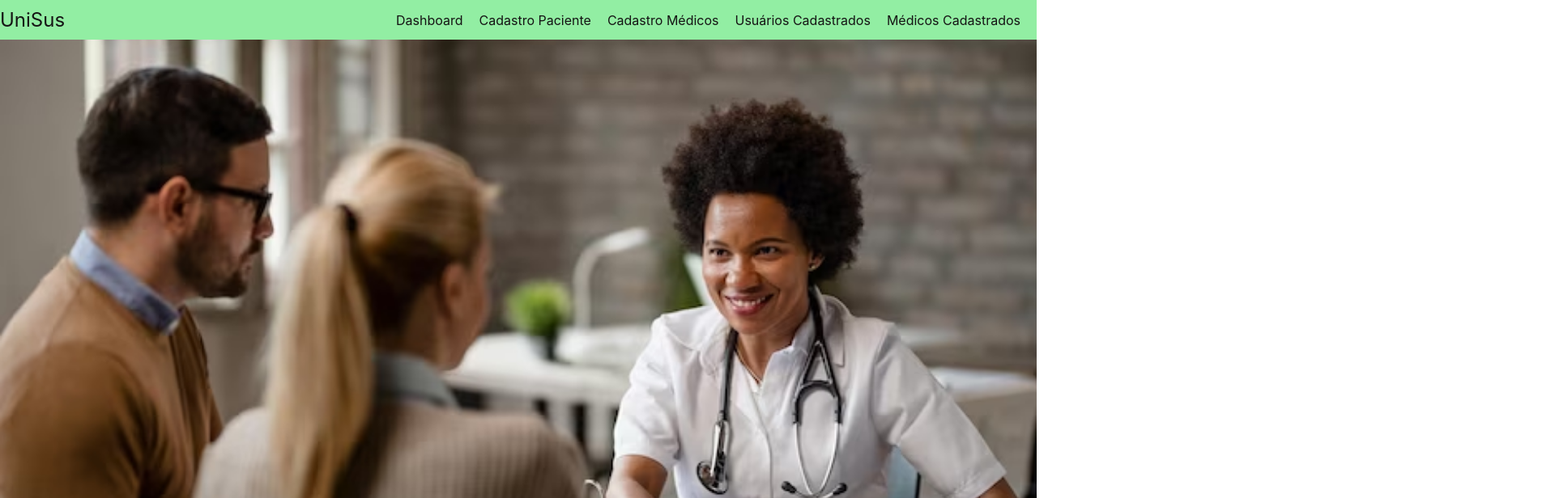
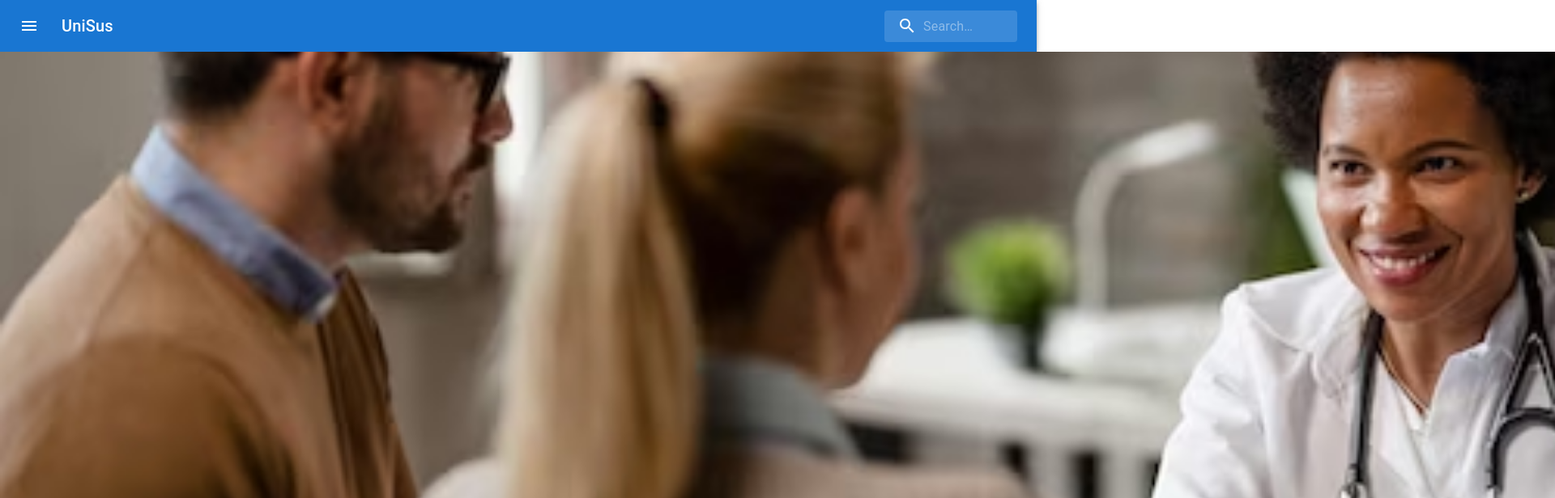
Before and after one commit to jadelcruz1/UniSus, a React (Create React App) app: page / in a window 1280 px wide. Shown: the top 616 px of the page at 81% size, 1920 px wide, since content can reach past the window. Built offline with nearby package versions, Linux system fonts and the light colour scheme.

Commit message:
novo header com menu lateral

```diff
--- a/src/components/Header.js
+++ b/src/components/Header.js
@@ -1,39 +1,128 @@
-// Header.js
-import React from 'react';
+import * as React from 'react';
 import { Link } from 'react-router-dom';
-import './Header.css';
+import { styled, alpha } from '@mui/material/styles';
+import AppBar from '@mui/material/AppBar';
+import Box from '@mui/material/Box';
+import Toolbar from '@mui/material/Toolbar';
+import IconButton from '@mui/material/IconButton';
+import Typography from '@mui/material/Typography';
+import InputBase from '@mui/material/InputBase';
+import MenuIcon from '@mui/icons-material/Menu';
+import SearchIcon from '@mui/icons-material/Search';
+import Drawer from '@mui/material/Drawer';
 
-const Header = () => {
+const Search = styled('div')(({ theme }) => ({
+  position: 'relative',
+  borderRadius: theme.shape.borderRadius,
+  backgroundColor: alpha(theme.palette.common.white, 0.15),
+  '&:hover': {
+    backgroundColor: alpha(theme.palette.common.white, 0.25),
+  },
+  marginLeft: 0,
+  width: '100%',
+  [theme.breakpoints.up('sm')]: {
+    marginLeft: theme.spacing(1),
+    width: 'auto',
+  },
+}));
+
+const SearchIconWrapper = styled('div')(({ theme }) => ({
+  padding: theme.spacing(0, 2),
+  height: '100%',
+  position: 'absolute',
+  pointerEvents: 'none',
+  display: 'flex',
+  alignItems: 'center',
+  justifyContent: 'center',
+}));
+
+const StyledInputBase = styled(InputBase)(({ theme }) => ({
+  color: 'inherit',
+  width: '100%',
+  '& .MuiInputBase-input': {
+    padding: theme.spacing(1, 1, 1, 0),
+    // vertical padding + font size from searchIcon
+    paddingLeft: `calc(1em + ${theme.spacing(4)})`,
+    transition: theme.transitions.create('width'),
+    [theme.breakpoints.up('sm')]: {
+      width: '12ch',
+      '&:focus': {
+        width: '20ch',
+      },
+    },
+  },
+}));
+
+export default function SearchAppBar() {
+  const [isMenuOpen, setIsMenuOpen] = React.useState(false);
+
   return (
-    <header className="header">
-      <div className="container">
-        <div className="logo">
-          <Link to="/">UniSus</Link>
-        </div>
-        <nav className="nav">
-          <ul>
-            <li>
-              <Link to="/">Dashboard</Link>
-            </li>
-            <li>
-              <Link to="/cadastro">Cadastro Paciente</Link>
-            </li>
-            <li>
-              <Link to="/CadastroMedico">Cadastro Médicos</Link>
-            </li>
-            <li>
-              <Link to="/profile">Usuários Cadastrados</Link>
-            </li>
-            <li>
-              <Link to="/medicosCadastrados">Médicos Cadastrados</Link>
-            </li>
+    <Box sx={{ flexGrow: 1 }}>
+      <AppBar position="static">
+        <Toolbar>
+          <IconButton
+            size="large"
+            edge="start"
+            color="inherit"
+            aria-label="open drawer"
+            onClick={() => setIsMenuOpen(!isMenuOpen)}
+            sx={{ mr: 2 }}
+          >
+            <MenuIcon />
+          </IconButton>
+          <Typography
+            variant="h6"
+            noWrap
+            component="div"
+            sx={{ flexGrow: 1, display: { xs: 'none', sm: 'block' } }}
+          >
+            UniSus
+          </Typography>
+          <Search>
+            <SearchIconWrapper>
+              <SearchIcon />
+            </SearchIconWrapper>
+            <StyledInputBase
+              placeholder="Search…"
+              inputProps={{ 'aria-label': 'search' }}
+            />
+          </Search>
+        </Toolbar>
+      </AppBar>
+      <Drawer
+        anchor="left"
+        open={isMenuOpen}
+        onClose={() => setIsMenuOpen(false)}
+      >
+        <Box sx={{ width: 250 }}>
 
-
-          </ul>
-        </nav>
-      </div>
-    </header>
+          <Link to="/" style={{ textDecoration: 'none', color: 'inherit' }}>
+            <Typography variant="h6" sx={{ p: 2 }}>
+           Home
+            </Typography>
+          </Link>
+          <Link to="/cadastro" style={{ textDecoration: 'none', color: 'inherit' }}>
+            <Typography variant="h6" sx={{ p: 2 }}>
+            Cadastro Paciente
+            </Typography>
+          </Link>
+          <Link to="/CadastroMedico" style={{ textDecoration: 'none', color: 'inherit' }}>
+            <Typography variant="h6" sx={{ p: 2 }}>
+              Cadastro Médicos
+            </Typography>
+          </Link>
+          <Link to="/profile" style={{ textDecoration: 'none', color: 'inherit' }}>
+            <Typography variant="h6" sx={{ p: 2 }}>
+            Usuários Cadastrados
+            </Typography>
+           <Link to="/medicosCadastrados" style={{ textDecoration: 'none', color: 'inherit' }}>
+            <Typography variant="h6" sx={{ p: 2 }}>
+            Médicos Cadastradoss
+           </Typography>
+          </Link>
+          </Link>
+        </Box>
+      </Drawer>
+    </Box>
   );
-};
-
-export default Header;
+}
```
